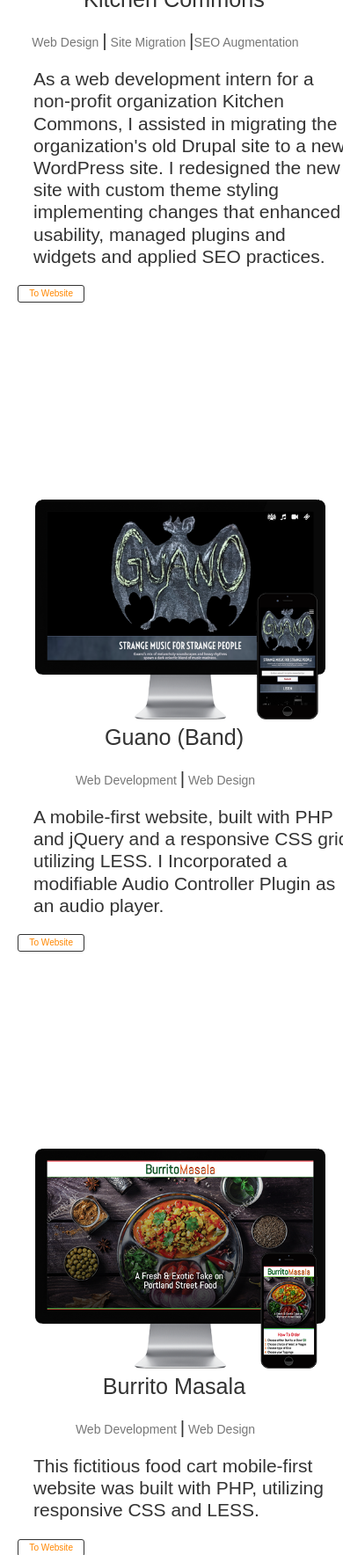
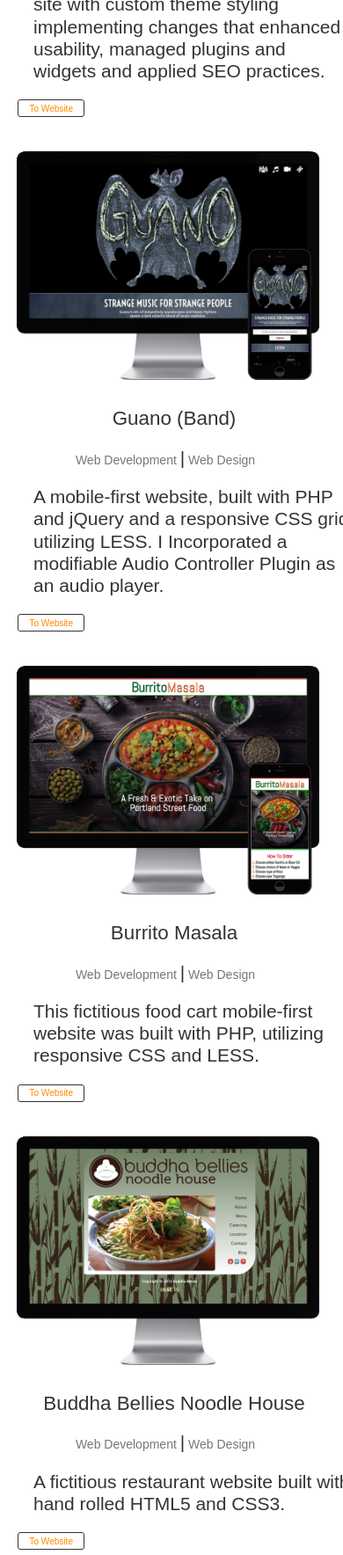
Before and after one commit to LeReiver/portfolio, a PHP site: page /projects.php in a window 390 px wide; the page is wider, and only the part inside the window is pictured. Shown: the part 1253-3021 px from the top of that part at 88% size. Run offline with PHP 8.4, Linux system fonts and the light colour scheme.

Commit message:
More mobile layout adjustments. UPdated project images to hirgher res .png's

```diff
--- a/includes/styles/portfolio.css.php
+++ b/includes/styles/portfolio.css.php
@@ -104,6 +104,10 @@ li {
 .project-icon img {
     height: 450px;
 }
+.project-icon.app img {
+    height: 340px;
+    margin-left: 10px;
+}
 .logo-icon img {
     margin-top: 1em;
 }
@@ -823,7 +827,11 @@ a.button:hover {
 /* ------------------------------  media queries ----------------------------------------*/
 
 
-/*@media (max-width: 1200px) {*/
+/*@media (min-width: 1200px) {*/
+
+    .project-icon img {
+
+    }
 /*    .logo img {*/
 /*        width: 250px;*/
 /*        height: 250px;*/
@@ -1021,6 +1029,10 @@ a.button:hover {
         height: 125%;
         margin: -20px 0 40px -80px;
     }
+    .project-icon.app img {
+         height: 315px;
+         margin-left: -70px;
+     }
     .project-icon {
         height: 350px;
         display: inline-block;
@@ -1118,8 +1130,12 @@ a.button:hover {
     }
     .project-icon img {
         height: 150%;
-        padding-top: 20px;
-        /*        margin: -.5em 0 -5em 1em;*/
+/*        padding-top: 20px;*/
+                margin-top: -4em;
+    }
+    .project-icon.app img {
+        height: 380px;
+        margin-left: -90px;
     }
     #_button {
         font-size: 250%;
@@ -1231,7 +1247,14 @@ a.button:hover {
         height: 350px;
         display: inline-block;
         padding-top: 50px;
-        margin: -.5em 0 -4em 1em;
+        margin: -1.5em 0 -4em 1em;
+    }
+    .project-icon.app img {
+         height: 320px;
+         margin-left: -80px;
+     }
+    .project-icon img{
+        margin: -2em 0 0 -2em;
     }
     #about p {
         margin: 20px -20px;
@@ -1333,8 +1356,21 @@ a.button:hover {
 }
 
 
-/*@media (max-width: 768px) {*/
-/*    #about h1 {*/
+@media (max-width: 768px) {
+    .project-icon img {
+        height:140%;
+        margin-top: -8em;
+        margin-left: -7em;
+    }
+    .project-icon.app img {
+        margin-top: -3em;
+        margin-left: -7em;
+    }
+    .section.bigbox h3 {
+        margin-top: 100px;
+    }
+}
+
 /*        margin-top: 0.25em;*/
 /*        font-size: 4vw;*/
 /*    }*/
@@ -1517,7 +1553,7 @@ a.button:hover {
         font-size: 5vw;
     }
     #about_2 p {
-       margin: 20px -10px 20px 0;
+       margin: 20px 10px 20px -60px;
         font-size: 1.5em;
         font-weight: 100;
         text-align: start;
@@ -1530,14 +1566,22 @@ a.button:hover {
         padding-right: 1em;
     }
     .section.bigbox h3 {
-         margin-top: 50px;
-        font-size: 180%;
+         margin-top: -10px;
+        margin-left: -100px;
+        font-size: 160%;
      }
+    .section.bigbox h4 {
+        margin-left: -100px;
+    }
     .project-icon img {
-        height: 95%;
-        padding-top: 20px;
-        margin: -.5em 0 -5em -100px;
+        height: 325px;
+        padding-top: 10px;
+        margin: -8em 0 -5em -100px;
         }
+    .project-icon.app img {
+        height: 285px;
+        margin-left: -70px;
+    }
     #_button {
         font-size: 220%;
         margin: 0 0 0 40px;
@@ -1640,6 +1684,10 @@ a.button:hover {
         height: 95%;
         padding-top: 20px;
         /*        margin: -.5em 0 -5em 1em;*/
+    }
+    .project-icon.app img {
+        height: 340px;
+        margin-left: 10px;
     }
 
 }
@@ -1823,6 +1871,10 @@ a.button:hover {
 /*        margin-bottom: 1em;*/
         margin-left: -4em;
     }
+    .project-icon.app img {
+        height: 340px;
+        margin-left: 10px;
+    }
     .project-icon {
         height: 350px;
         width:350px;
@@ -1917,7 +1969,7 @@ a.button:hover {
         margin: .25em 5em 0 0;
     }
     .section.bigbox h3{
-        margin: 40px 0 0 -40px;
+        margin: -40px 0 0 -40px;
     }
     #about_2 p {
         margin-top: 20px;
@@ -1928,8 +1980,12 @@ a.button:hover {
         padding-right: 0;
     }
     .project-icon img {
-        padding-top: 20px;
-        /*        margin: -.5em 0 -5em 1em;*/
+        padding-top: 10px;
+        margin-left: -6em;
+    }
+    .project-icon.app img {
+        height: 230px;
+        margin-left: -60px;
     }
 }
 
@@ -1970,6 +2026,10 @@ a.button:hover {
         margin-bottom: 1em;
         margin-left: -8.5em;
     }
+    .project-icon.app img {
+        height: 340px;
+        margin-left: 10px;
+    }
     .orange-underline {
         margin: .5em 4em 0 1em;
         padding: 0 2em;
--- a/projects.php
+++ b/projects.php
@@ -31,7 +31,7 @@
         <!--Websites-->
         <div id="about" class="project-icon">
             <div class="container">
-                <div class="row" style="margin-bottom: 15em;">
+                <div class="row" style="margin: 0 0 10em 0;">
                     <div class="col-lg-6 col-xl-12">
                         <div>
                             <div class="project-icon"><a href="includes/images/ccs_lg.jpg" id="ccs"
@@ -55,7 +55,7 @@
                 </div>
 
 
-                <div class="row" style="margin-bottom: 15em;">
+                <div class="row" style="margin-bottom: 10em;">
                     <div class="col-lg-6 col-xl-12">
                         <div>
                             <div class="project-icon"><a href="includes/images/kitchen_commons_lg.jpg" id="kitchen_commons"
@@ -78,7 +78,7 @@
                     </div>
                 </div>
 
-                <div class="row" style="margin-bottom: 15em;">
+                <div class="row" style="margin-bottom: 10em;">
                     <div class="col-lg-6 col-xl-12">
                         <div>
                             <div class="project-icon"><a href="includes/images/guano_lg.jpg" id="guano"
@@ -101,7 +101,7 @@
                 </div>
 
 
-                <div class="row" style="margin-bottom: 15em;">
+                <div class="row" style="margin-bottom: 10em;">
                     <div class="col-lg-6 col-xl-12">
                         <div>
                             <div class="project-icon"><a href="includes/images/burrito_lg.jpg" id="burrito_masala"
@@ -123,7 +123,7 @@
                     </div>
                 </div>
 
-                <div class="row" style="margin-bottom: 15em;">
+                <div class="row" style="margin-bottom: 10em;">
                     <div class="col-lg-6 col-xl-12">
                         <div>
                             <div class="project-icon"><a href="includes/images/buddha_bellies_lg.jpg" id="buddha_bellies"
@@ -145,7 +145,7 @@
                     </div>
                 </div>
 
-                <div class="row" style="margin-bottom: 15em;">
+                <div class="row" style="margin-bottom: 10em;">
                     <div class="col-lg-6 col-xl-12">
                         <div>
                             <div class="project-icon"><a href="includes/images/well_fed_lg.jpg" id="well_fed"
@@ -167,7 +167,7 @@
                     </div>
                 </div>
 
-                <div class="row" style="margin-bottom: 15em;">
+                <div class="row" style="margin-bottom: 10em;">
                     <div class="col-lg-6 col-xl-12">
                         <div>
                             <div class="project-icon"><a href="includes/images/dual_purpose_lg.jpg" id="dual_purpose"
@@ -189,7 +189,7 @@
                     </div>
                 </div>
 
-                <div class="row" style="margin-bottom: 15em;">
+                <div class="row" style="margin-bottom: 10em;">
                     <div class="col-lg-6 col-xl-12">
                         <div>
                             <div class="project-icon"><a href="includes/images/graphics_lg.jpg" id="graphics"
@@ -211,7 +211,7 @@
                     </div>
                 </div>
 
-                <div class="row" style="margin-bottom: 15em;">
+                <div class="row" style="margin-bottom: 10em;">
                     <div class="col-lg-6 col-xl-12">
                         <div>
                             <div class="project-icon"><a href="includes/images/tip_calculator_lg.jpg" id="tip_calculator"
@@ -233,7 +233,7 @@
                     </div>
                 </div>
 
-                    <div class="row" style="margin-bottom: 15em;">
+                    <div class="row" style="margin-bottom: 8em;">
                         <div class="col-lg-6 col-xl-12">
                             <div>
                             <div class="project-icon"><a href="includes/images/volume_converter_lg.jpg" id="volume_converter"
@@ -256,10 +256,10 @@
                     </div>
                 </div>
 
-                <div class="row" style="margin-bottom: 15em;">
+                <div class="row" style="margin-bottom: 10em;">
                     <div class="col-lg-6 col-xl-12">
                         <div>
-                        <div class="project-icon"><a href="includes/images/drums_phone_tablet2.png" id="drums"
+                        <div class="project-icon app"><a href="includes/images/drums_phone_tablet2.png" id="drums"
                                                                                   data-lightbox="vector" data-title="Drums"><img src="includes/img/drums.png" alt="Drums" title="Click To View"></a>
                         </div>
                         </div>
@@ -278,10 +278,10 @@
                     </div>
                 </div>
 
-                <div class="row" style="margin-bottom: 15em;">
+                <div class="row" style="margin-bottom: 10em;">
                     <div class="col-lg-6 col-xl-12">
                         <div>
-                            <div class="project-icon"><a href="includes/images/pigLatin_phone.png" id="name_converter"
+                            <div class="project-icon app"><a href="includes/images/pigLatin_phone.png" id="name_converter"
                                                          data-lightbox="vector" data-title="Pig Latin Name Converter"><img src="includes/img/pigLatin_phone.png" alt="Pig Latin Name Converter" title="Click To View"></a>
                             </div>
                         </div>
@@ -300,10 +300,10 @@
                     </div>
                 </div>
 
-                <div class="row" style="margin-bottom: 15em;">
+                <div class="row" style="margin-bottom: 10em;">
                     <div class="col-lg-6 col-xl-12">
                         <div>
-                            <div class="project-icon"><a href="includes/images/drumsFragment_phone_tablet2.png" id="drums_fragment"
+                            <div class="project-icon app"><a href="includes/images/drumsFragment_phone_tablet2.png" id="drums_fragment"
                                                          data-lightbox="vector" data-title="Drums Fragmented"><img src="includes/img/drumsFragment.png" alt="Drums Fragment" title="Click To View"></a>
                             </div>
                         </div>
@@ -322,10 +322,10 @@
                     </div>
                 </div>
 
-                <div class="row" style="margin-bottom: 15em;">
+                <div class="row" style="margin-bottom: 10em;">
                     <div class="col-lg-6 col-xl-12">
                         <div>
-                            <div class="project-icon"><a href="includes/images/dataview_phone_tablet.png" id="data_view"
+                            <div class="project-icon app"><a href="includes/images/dataview_phone_tablet.png" id="data_view"
                                                          data-lightbox="vector" data-title="Data View"><img src="includes/img/dataview.png"  alt="Tip Calculator" title="Click To View"></a>
                             </div>
                         </div>
```
Also changed, not shown: includes/img/buddhabellies_desktop.png, includes/img/burrito_desktop_iphone.png, includes/img/dataview.png, includes/img/drums.png, includes/img/drumsFragment.png, includes/img/dual_purpose_desktop.png, includes/img/graphics_desktop.png, includes/img/guano_desktop_phone.png, includes/img/pigLatin_phone.png, 4 other files.
